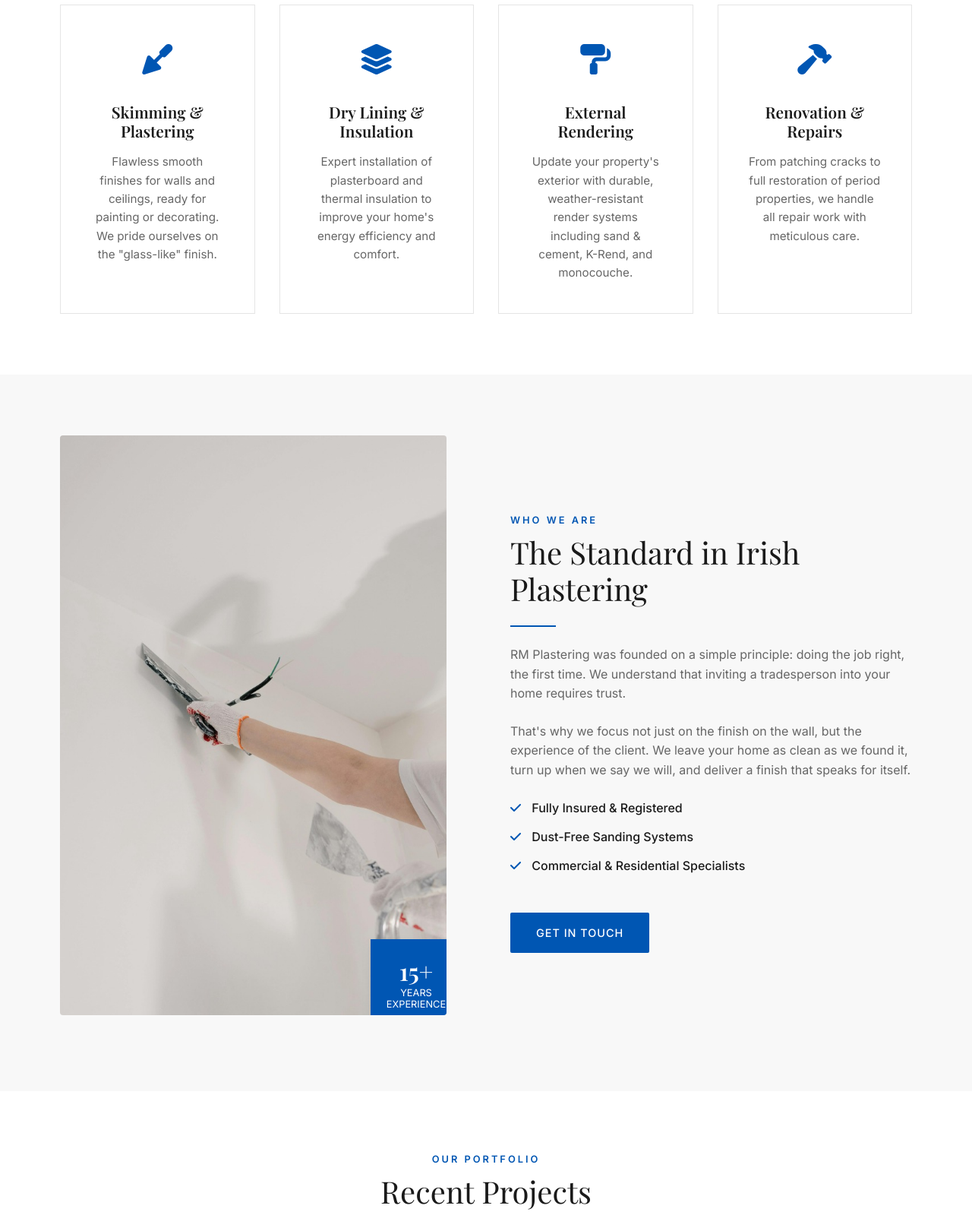
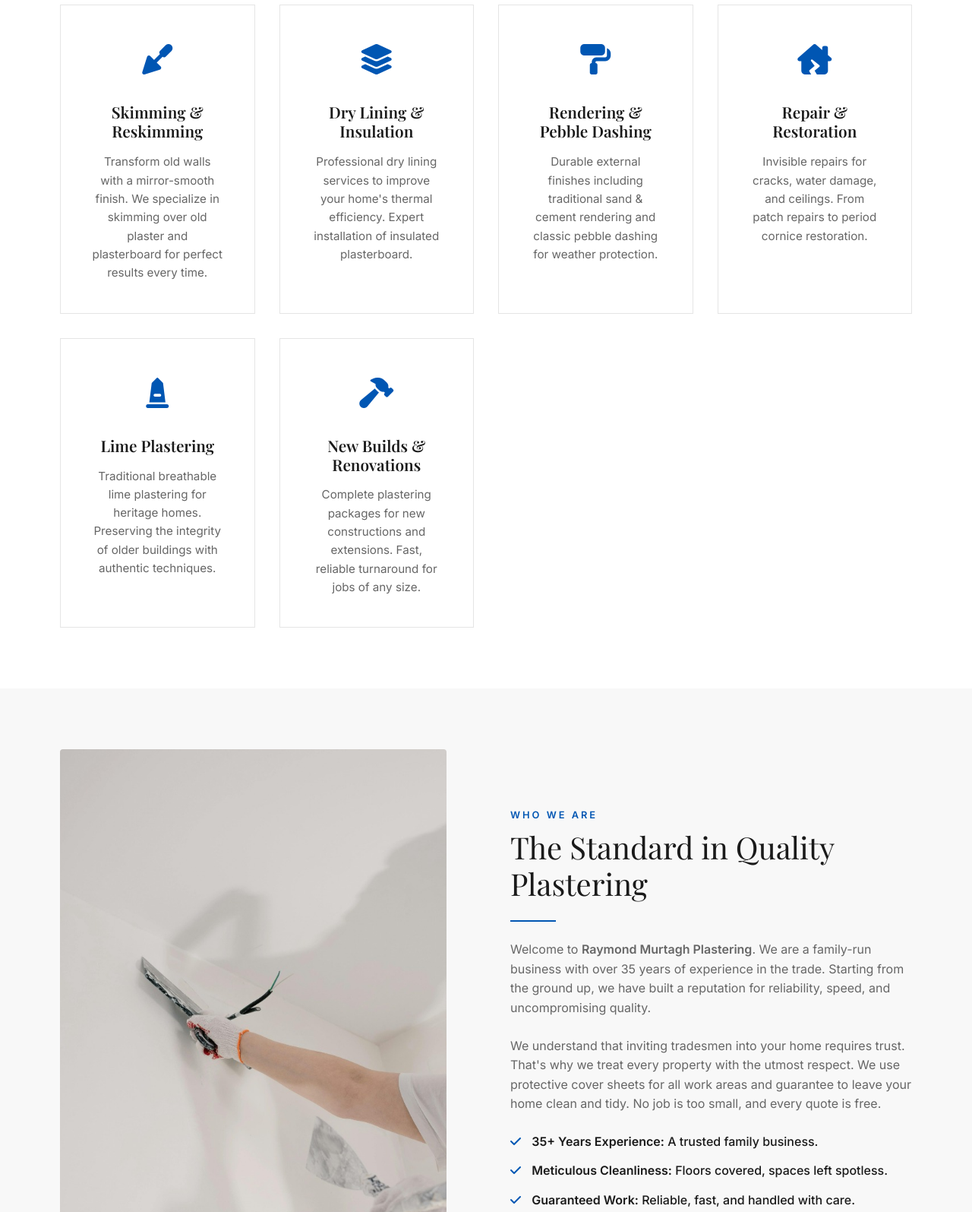
Before and after one commit to reubenunity/rm-plastering, a plain HTML site: page index.html in a window 1280 px wide. Shown: the part 1040-2635 px from the top of the page at 76% size. Drawn offline with nearby package versions, Linux system fonts and the light colour scheme; a web font is replaced by a local one.

Commit message:
Update website content with enhanced copy for Raymond Murtagh Plastering

```diff
--- a/index.html
+++ b/index.html
@@ -36,7 +36,9 @@
                 <li><a href="#about" class="nav-link">About</a></li>
                 <li><a href="#gallery" class="nav-link">Work</a></li>
                 <li><a href="#testimonials" class="nav-link">Reviews</a></li>
-                <li><a href="#contact" class="nav-link btn-primary">Get a Quote</a></li>
+                <li><a href="#contact" class="btn btn-primary">Get a Quote</a></li>
+                <li class="ms-3 d-none d-lg-block"><a href="tel:0868079337" class="btn btn-outline-light"><i
+                            class="fa-solid fa-phone me-2"></i> 086 807 9337</a></li>
             </ul>
         </div>
     </nav>
@@ -46,8 +48,8 @@
         <div class="hero-overlay"></div>
         <div class="hero-content container fade-in-up">
             <h1 class="hero-title">Mastering the Art of <span class="text-gold">Plastering</span></h1>
-            <p class="hero-subtitle">High-end residential and commercial finishes across Ireland. Precision,
-                cleanliness, and perfection in every coat.</p>
+            <p class="hero-subtitle">Over 35 years of master craftsmanship in Dublin, Cavan, Monaghan, and Meath. A
+                trusted family business delivering flawless finishes.</p>
             <div class="hero-buttons">
                 <a href="#contact" class="btn btn-gold">Start Your Project</a>
                 <a href="#services" class="btn btn-outline">View Our Services</a>
@@ -70,9 +72,9 @@
                     <div class="icon-box">
                         <i class="fa-solid fa-trowel"></i>
                     </div>
-                    <h3>Skimming & Plastering</h3>
-                    <p>Flawless smooth finishes for walls and ceilings, ready for painting or decorating. We pride
-                        ourselves on the "glass-like" finish.</p>
+                    <h3>Skimming & Reskimming</h3>
+                    <p>Transform old walls with a mirror-smooth finish. We specialize in skimming over old plaster and
+                        plasterboard for perfect results every time.</p>
                 </div>
 
                 <!-- Service 2 -->
@@ -81,8 +83,8 @@
                         <i class="fa-solid fa-layer-group"></i>
                     </div>
                     <h3>Dry Lining & Insulation</h3>
-                    <p>Expert installation of plasterboard and thermal insulation to improve your home's energy
-                        efficiency and comfort.</p>
+                    <p>Professional dry lining services to improve your home's thermal efficiency. Expert installation
+                        of insulated plasterboard.</p>
                 </div>
 
                 <!-- Service 3 -->
@@ -90,19 +92,39 @@
                     <div class="icon-box">
                         <i class="fa-solid fa-paint-roller"></i>
                     </div>
-                    <h3>External Rendering</h3>
-                    <p>Update your property's exterior with durable, weather-resistant render systems including sand &
-                        cement, K-Rend, and monocouche.</p>
+                    <h3>Rendering & Pebble Dashing</h3>
+                    <p>Durable external finishes including traditional sand & cement rendering and classic pebble
+                        dashing for weather protection.</p>
                 </div>
 
                 <!-- Service 4 -->
                 <div class="service-card fade-in-up delay-400">
                     <div class="icon-box">
+                        <i class="fa-solid fa-house-chimney-crack"></i>
+                    </div>
+                    <h3>Repair & Restoration</h3>
+                    <p>Invisible repairs for cracks, water damage, and ceilings. From patch repairs to period cornice
+                        restoration.</p>
+                </div>
+
+                <!-- Service 5 -->
+                <div class="service-card fade-in-up delay-500">
+                    <div class="icon-box">
+                        <i class="fa-solid fa-monument"></i>
+                    </div>
+                    <h3>Lime Plastering</h3>
+                    <p>Traditional breathable lime plastering for heritage homes. Preserving the integrity of older
+                        buildings with authentic techniques.</p>
+                </div>
+
+                <!-- Service 6 -->
+                <div class="service-card fade-in-up delay-600">
+                    <div class="icon-box">
                         <i class="fa-solid fa-hammer"></i>
                     </div>
-                    <h3>Renovation & Repairs</h3>
-                    <p>From patching cracks to full restoration of period properties, we handle all repair work with
-                        meticulous care.</p>
+                    <h3>New Builds & Renovations</h3>
+                    <p>Complete plastering packages for new constructions and extensions. Fast, reliable turnaround for
+                        jobs of any size.</p>
                 </div>
             </div>
         </div>
@@ -120,17 +142,21 @@
             </div>
             <div class="about-content fade-in-right">
                 <span class="pre-title">Who We Are</span>
-                <h2 class="section-title">The Standard in Irish Plastering</h2>
+                <h2 class="section-title">The Standard in Quality Plastering</h2>
                 <div class="divider"></div>
-                <p>RM Plastering was founded on a simple principle: doing the job right, the first time. We understand
-                    that inviting a tradesperson into your home requires trust.</p>
-                <p>That's why we focus not just on the finish on the wall, but the experience of the client. We leave
-                    your home as clean as we found it, turn up when we say we will, and deliver a finish that speaks for
-                    itself.</p>
+                <p>Welcome to <strong>Raymond Murtagh Plastering</strong>. We are a family-run business with over 35
+                    years of experience in the trade. Starting from the ground up, we have built a reputation for
+                    reliability, speed, and uncompromising quality.</p>
+                <p>We understand that inviting tradesmen into your home requires trust. That's why we treat every
+                    property with the utmost respect. We use protective cover sheets for all work areas and guarantee to
+                    leave your home clean and tidy. No job is too small, and every quote is free.</p>
                 <ul class="feature-list">
-                    <li><i class="fa-solid fa-check text-gold"></i> Fully Insured & Registered</li>
-                    <li><i class="fa-solid fa-check text-gold"></i> Dust-Free Sanding Systems</li>
-                    <li><i class="fa-solid fa-check text-gold"></i> Commercial & Residential Specialists</li>
+                    <li><i class="fa-solid fa-check text-gold"></i> <strong>35+ Years Experience:</strong> A trusted
+                        family business.</li>
+                    <li><i class="fa-solid fa-check text-gold"></i> <strong>Meticulous Cleanliness:</strong> Floors
+                        covered, spaces left spotless.</li>
+                    <li><i class="fa-solid fa-check text-gold"></i> <strong>Guaranteed Work:</strong> Reliable, fast,
+                        and handled with care.</li>
                 </ul>
                 <a href="#contact" class="btn btn-gold mt-4">Get in Touch</a>
             </div>
@@ -277,21 +303,22 @@
                     <i class="fa-solid fa-phone text-gold"></i>
                     <div>
                         <h4>Phone</h4>
-                        <p>087 123 4567</p>
+                        <p><a href="tel:0868079337" class="text-white text-decoration-none">086 807 9337</a></p>
                     </div>
                 </div>
                 <div class="info-item">
                     <i class="fa-solid fa-envelope text-gold"></i>
                     <div>
                         <h4>Email</h4>
-                        <p>info@rmplastering.ie</p>
+                        <p><a href="mailto:raymurtagh29@gmail.com"
+                                class="text-white text-decoration-none">raymurtagh29@gmail.com</a></p>
                     </div>
                 </div>
                 <div class="info-item">
                     <i class="fa-solid fa-location-dot text-gold"></i>
                     <div>
-                        <h4>Service Area</h4>
-                        <p>Dublin & Surrounding Counties</p>
+                        <h4>Areas Covered</h4>
+                        <p>Dublin, Cavan, Monaghan, Meath</p>
                     </div>
                 </div>
             </div>
@@ -308,7 +335,7 @@
                     </div>
                     <div class="form-group">
                         <label for="phone">Phone Number</label>
-                        <input type="tel" id="phone" placeholder="087 000 0000">
+                        <input type="tel" id="phone" placeholder="086 807 9337">
                     </div>
                     <div class="form-group">
                         <label for="message">Project Details</label>
@@ -323,7 +350,7 @@
     <!-- Footer -->
     <footer class="footer">
         <div class="container footer-content text-center">
-            <h3 class="footer-logo">RM Plastering</h3>
+            <h3 class="footer-logo">Raymond Murtagh Plastering</h3>
             <div class="footer-links">
                 <a href="#services">Services</a>
                 <a href="#about">About</a>
@@ -335,7 +362,7 @@
                 <a href="#"><i class="fa-brands fa-instagram"></i></a>
                 <a href="#"><i class="fa-brands fa-linkedin-in"></i></a>
             </div>
-            <p class="copyright">&copy; 2024 RM Plastering Ireland. All Rights Reserved. <br> <span
+            <p class="copyright">&copy; 2024 Raymond Murtagh Plastering. All Rights Reserved. <br> <span
                     style="font-size: 0.8rem; opacity: 0.7;">Website by Nusa & North</span></p>
         </div>
     </footer>
```
